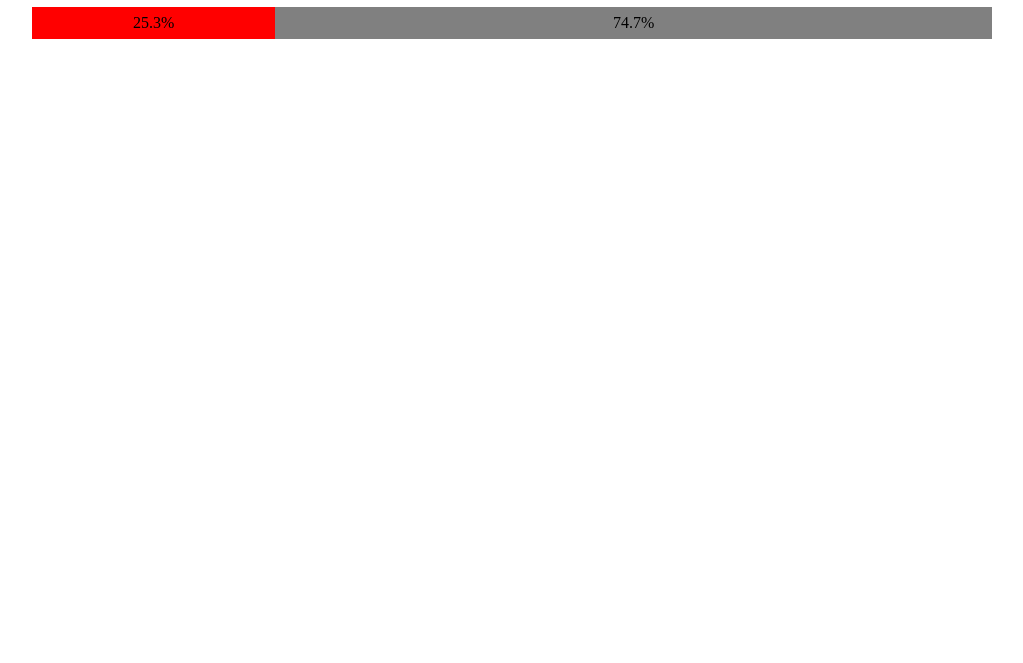
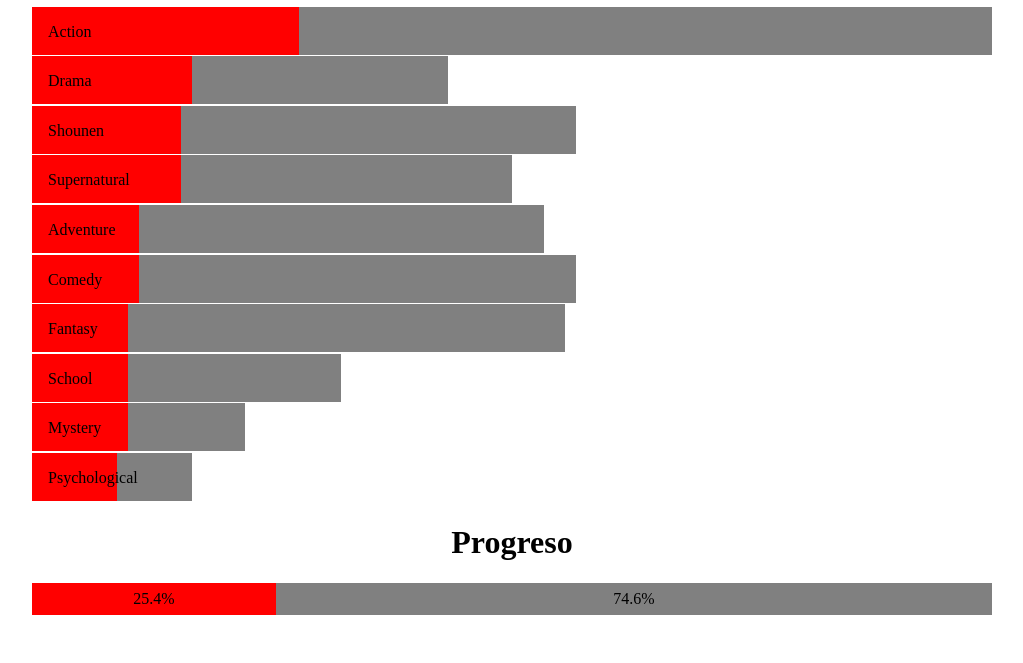
Before and after one commit to gbarbieripederiva/infovis, a plain HTML site: page pdata/page/index.html in a window 1280 px wide. Shown: the part 649-1312 px from the top of the page, without its empty margins (128-1151 px from the left). Before the commit the page ends 800 px from the top, so only its background shows below. Drawn offline with nearby package versions, Linux system fonts and the light colour scheme.

Commit message:
added a series graph

```diff
--- /dev/null
+++ b/pdata/page/genresGraphSeries.js
@@ -0,0 +1,98 @@
+function appendGraph(fullData,div) {
+    let genresData = {
+        totales:{},
+        vistos:{}
+    }
+    for (const series of fullData) {
+        let visto = 0;
+        let total = 0;
+        for (const season of series.temporadas) {
+            total = season.capitulos * season.duracion;
+            visto = season.capitulosVistos * season.duracion;
+        }
+        for (const genre of series.generos) {
+            if (typeof genresData.totales[genre] == 'undefined') {
+                genresData.totales[genre] = 0;
+            }
+            if (typeof genresData.vistos[genre] == 'undefined') {
+                genresData.vistos[genre] = 0;
+            }
+            genresData.totales[genre] += 1;
+            if(visto > 0.75 * total){
+                genresData.vistos[genre] += 1;
+            }
+        }
+    }
+    let genreDataForD3 = []
+    let maxValuesGenreData = {
+        vistos:0,
+        totales:0
+    }
+    for (const g in genresData.totales) {
+        genreDataForD3.push({name:g,vistos:genresData.vistos[g],totales:genresData.totales[g]})
+        if(genresData.vistos[g] > maxValuesGenreData.vistos){
+            maxValuesGenreData.vistos = genresData.vistos[g];
+        }
+        if(genresData.totales[g] > maxValuesGenreData.totales){
+            maxValuesGenreData.totales = genresData.totales[g];
+        }
+    }
+    genreDataForD3.sort(function(d1,d2) {
+        return d2.vistos - d1.vistos
+    })
+    genreDataForD3 = genreDataForD3.slice(0,10)
+
+    let tooltip = d3   .select("body")
+                        .append("div")
+                        .style("position", "fixed")
+                        .style("visibility", "hidden")
+                        .style("background-color", "white")
+                        .style("border", "solid")
+                        .style("border-width", "1px")
+                        .style("border-radius", "5px")
+                        .style("padding", "10px");
+
+
+
+    let divs =      div
+                    .selectAll("div")
+                    .data(genreDataForD3)
+                    .enter()
+                    .append("div")
+
+    divs            .style("position","relative")
+                    .style("height","3em")
+                    .style("display","flex")
+                    .style("margin-bottom",".1em")
+
+    divs            .append("p")
+                    .text(function(d) {
+                        return d.name
+                    })
+                    .style("position","absolute")
+                    .style("top","0")
+                    .style("left","1em")
+
+    divs            .append("div")
+                    .style("width",function(d) {
+                        return (d.vistos / maxValuesGenreData.totales) * 100+ "%"
+                    })
+                    .style("background-color","red")
+                    .on("mouseover", function(event,d,i){return tooltip.text(`Vistos: ${d.vistos} series`).style("visibility", "visible");})
+                    .on("mousemove", function(event){return tooltip.style("top", (event.clientY)+"px").style("left",(event.clientX)+"px");})
+                    .on("mouseout", function(event){return tooltip.style("visibility", "hidden");});
+
+    divs            .append("div")
+                    .style("width",function(d) {
+                        return ((d.totales - d.vistos) / maxValuesGenreData.totales) * 100+ "%"
+                    })
+                    .style("background-color","grey")
+                    .on("mouseover", function(event,d,i){return tooltip.text(`Por ver: ${d.totales - d.vistos} series`).style("visibility", "visible");})
+                    .on("mousemove", function(event){return tooltip.style("top", (event.clientY)+"px").style("left",(event.clientX)+"px");})
+                    .on("mouseout", function(event){return tooltip.style("visibility", "hidden");});
+
+}
+
+export default {
+    appendGraph
+}
--- a/pdata/page/index.html
+++ b/pdata/page/index.html
@@ -12,7 +12,9 @@
 <body>
     <main>
         <h1>Minutos vistos vs. totales por genero</h1>
-        <div id="genresGraph" class="graph"></div>
+        <div id="genresGraphTime" class="graph"></div>
+        <h1>Series vistas vs. totales por genero</h1>
+        <div id="genresGraphSeries" class="graph"></div>
         <h1>Progreso</h1>
         <div id="progressBar" class="graph"></div>
     </main>
--- a/pdata/page/index.js
+++ b/pdata/page/index.js
@@ -1,12 +1,14 @@
-import GenresGraph from "./genresGraph.js"
+import GenresGraphTime from "./genresGraphTime.js"
 import ProgressBar from "./progressBar.js";
+import GenresGraphSeries from "./genresGraphSeries.js";
 
 async function main() {
     let res = await fetch("../data.json");
     if (res.ok) {
         let fullData = await res.json();
-        GenresGraph.appendGraph(fullData, d3.select("#genresGraph"))
+        GenresGraphTime.appendGraph(fullData, d3.select("#genresGraphTime"))
         ProgressBar.appendGraph(fullData,d3.select("#progressBar"))
+        GenresGraphSeries.appendGraph(fullData,d3.select("#genresGraphSeries"))
     }
 }
 
```
Also changed, not shown: pdata/data.json, pdata/page/genresGraphTime.js (renamed from pdata/page/genresGraph.js).
